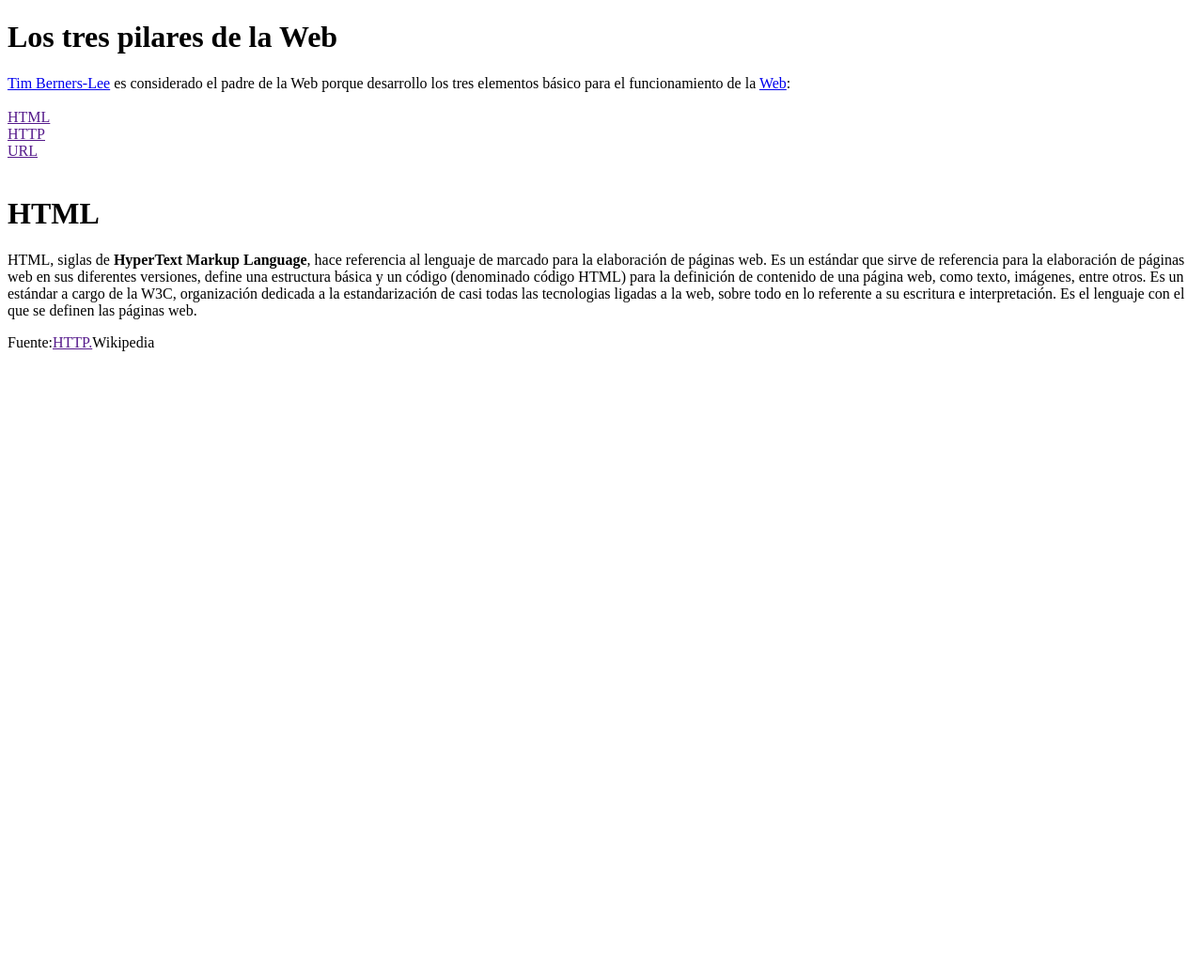
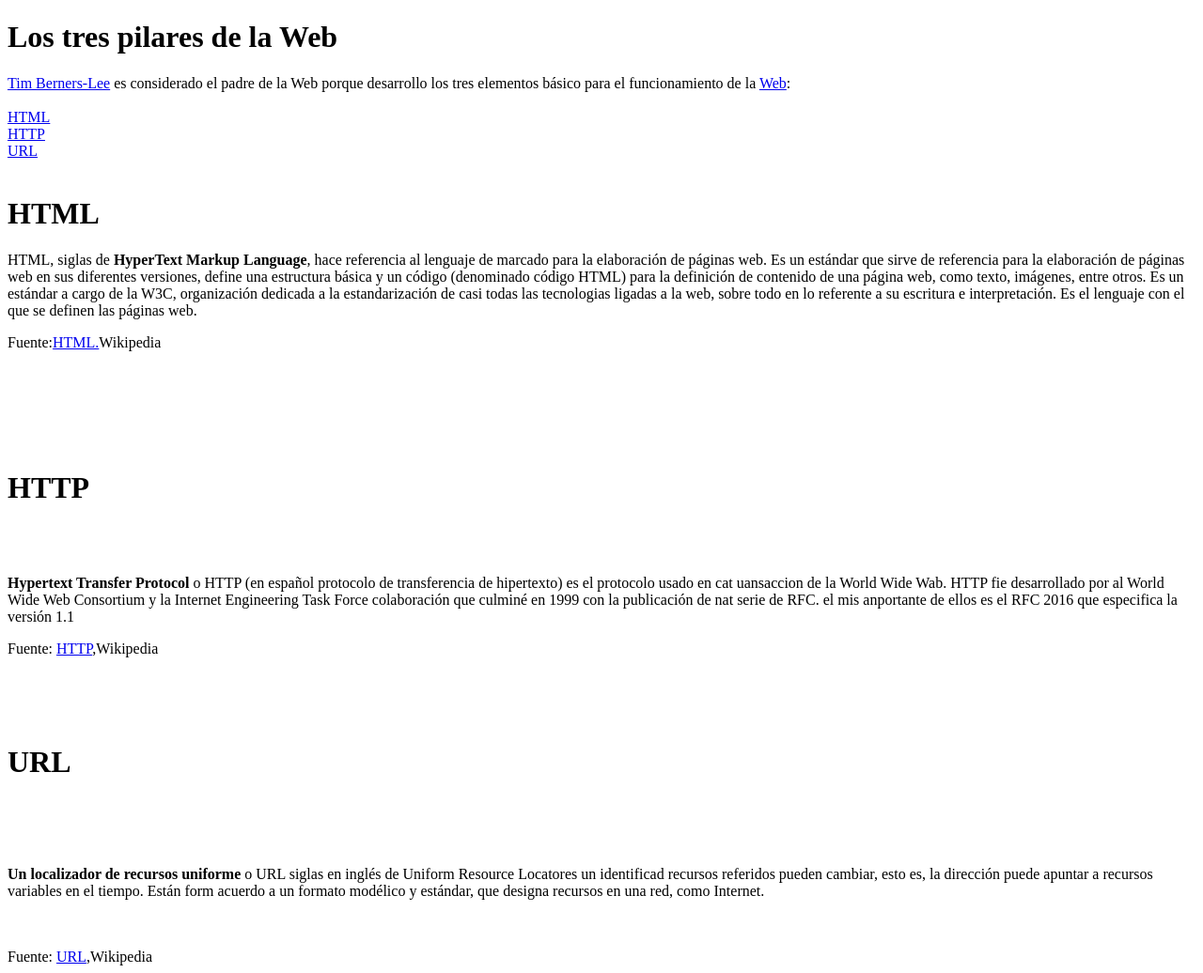
Before and after one commit to ruizduranmj7-code/AW-SMR, a plain HTML site: page ejercicioancla.html in a window 1280 px wide. Shown: the whole page at 94% size. Before the commit the page ends 800 px from the top, so only its background shows below. Drawn offline with Linux system fonts and the light colour scheme.

Commit message:
ejercicioancla

```diff
--- a/ejercicioancla.html
+++ b/ejercicioancla.html
@@ -14,6 +14,13 @@
 <body>
 <h1>Los tres pilares de la Web</h1>
 <a href="http://es.wikipedia.org/wiki/Tim_Berners-">Tim Berners-Lee</a> es considerado el padre de la Web porque desarrollo los tres elementos básico para el funcionamiento de la <a href="http://es.wikipedia.org/wiki/World_Wide_Web">Web</a>:
-<br><br><a href="">HTML</a><br><a href="">HTTP</a><br><a href="">URL</a><br><br><h1>HTML</h1><p>HTML, siglas de <b>HyperText Markup Language</b>, hace referencia al lenguaje de marcado para la elaboración de páginas web. Es un estándar que sirve de referencia para la elaboración de páginas web en sus diferentes versiones, define una estructura básica y un código (denominado código HTML) para la definición de contenido de una página web, como texto, imágenes, entre otros. Es un estándar a cargo de la W3C, organización dedicada a la estandarización de casi todas las tecnologias ligadas a la web, sobre todo en lo referente a su escritura e interpretación. Es el lenguaje con el que se definen las páginas web.</p><p>Fuente:<a href="">HTTP.</a>Wikipedia</p>
+<br><br><a href="#HTML">HTML</a><br><a href="#HTTP">HTTP</a><br><a href="#URL">URL</a><br><br>
+<a name="HTML"></a>
+<h1>HTML</h1><p>HTML, siglas de <b>HyperText Markup Language</b>, hace referencia al lenguaje de marcado para la elaboración de páginas web. Es un estándar que sirve de referencia para la elaboración de páginas web en sus diferentes versiones, define una estructura básica y un código (denominado código HTML) para la definición de contenido de una página web, como texto, imágenes, entre otros. Es un estándar a cargo de la W3C, organización dedicada a la estandarización de casi todas las tecnologias ligadas a la web, sobre todo en lo referente a su escritura e interpretación. Es el lenguaje con el que se definen las páginas web.</p><p>Fuente:<a href="-http://es.wikipedia.org/wiki/HTML">HTML.</a>Wikipedia</p><br><br><br><br><br>
+<a name="HTTP"></a>
+<h1>HTTP</h1><br><br><p><b>Hypertext Transfer Protocol</b> o HTTP (en español protocolo de transferencia de hipertexto) es el protocolo usado en cat uansaccion de la World Wide Wab. HTTP fie desarrollado por al World Wide Web Consortium y la Internet Engineering Task Force colaboración que culminé en 1999 con la publicación de nat serie de RFC. el mis anportante de ellos es el RFC 2016 que especifica la versión 1.1</p>
+Fuente: <a href="http://es.wikipedia.org/wiki/Hypertext_Transfer_Protocol">HTTP</a>,Wikipedia <br><br><br><br><br>
+<a name="URL"></a>
+<h1>URL</h1><br><br><br><p><b>Un localizador de recursos uniforme</b> o URL siglas en inglés de Uniform Resource Locatores un identificad recursos referidos pueden cambiar, esto es, la dirección puede apuntar a recursos variables en el tiempo. Están form acuerdo a un formato modélico y estándar, que designa recursos en una red, como Internet.</p><br><br>Fuente: <a href="http://es.wikipedia.org/wiki/Localizador_de_recursos_uniforme">URL</a>,Wikipedia
 </body>
 </html>
```
